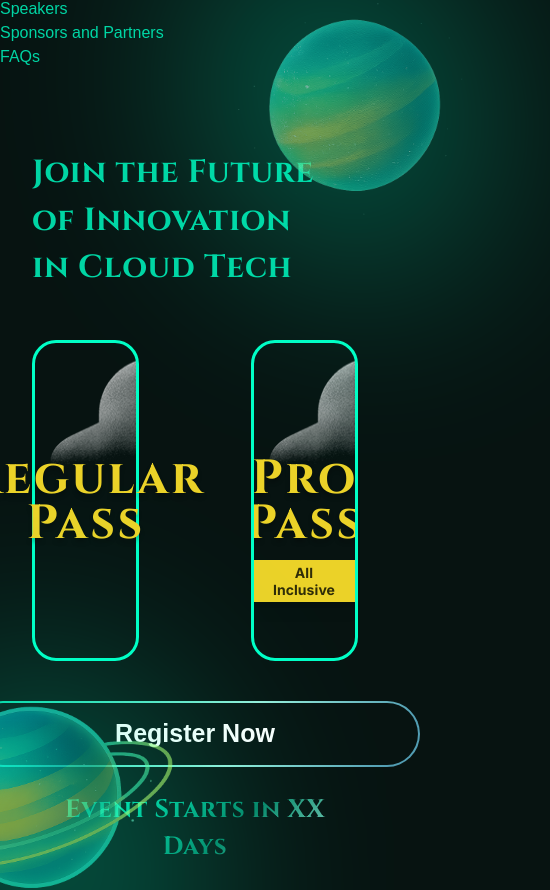
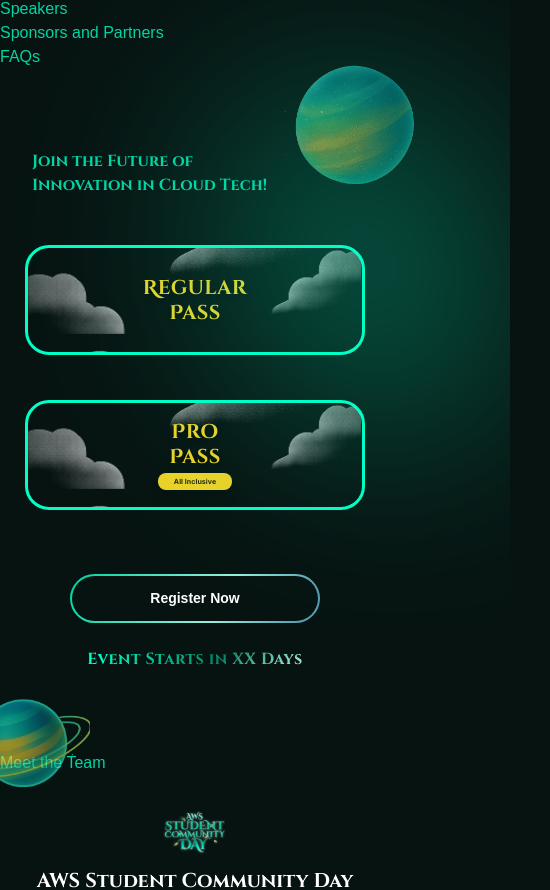
Before and after one commit to Student-Community-Day-Mega-Manila-2025/scd-manila-2025, a Next.js app: page / in a window 390 px wide. Shown: the part 2684-3574 px from the top of the page, 550 px wide, since content can reach past the window. Built offline with nearby package versions, Linux system fonts and the light colour scheme.

Commit message:
feat(registration): add mobile ticket options and enhance styling for registration section

```diff
--- a/src/app/globals.css
+++ b/src/app/globals.css
@@ -164,36 +164,43 @@ h3 {
 .registration-subtitle {
   color: #01d5a4;
   font-family: "Cinzel", serif;
-  font-size: 31.99px;
   font-weight: 700;
-  letter-spacing: 0.64px;
 }
 
 .ticket-title {
   color: #ebd228;
   text-shadow: 0 4px 4px rgba(0, 0, 0, 0.25);
   font-family: "Cinzel", serif;
-  font-size: 48px;
   font-style: normal;
   font-weight: 700;
-  line-height: 45px; /* 93.75% */
+  /* 93.75% */
   letter-spacing: 2.4px;
+}
+
+.ticket_mobile {
+  color: #EBD228;
+  text-align: center;
+  text-shadow: 0 4px 4px rgba(0, 0, 0, 0.25);
+  font-family: "Cinzel Decorative";
+  font-size: 20px;
+  font-style: normal;
+  font-weight: 700;
+  line-height: 25px;
+  /* 108.696% */
+  letter-spacing: 0.46px;
 }
 
 .ticket-title-description {
   font-family: "Cinzel", serif;
-  font-size: 31.99px;
   font-style: normal;
   font-weight: 700;
   line-height: normal;
   letter-spacing: 0.64px;
-  background: linear-gradient(
-    137deg,
+  background: linear-gradient(137deg,
       #ccf7ed 7.8%,
       #01d5a4 59.9%,
       #99eedb 98.82%,
-    #34ddb6 126.64%
-  );
+      #34ddb6 126.64%);
   background-clip: text;
   -webkit-background-clip: text;
   -webkit-text-fill-color: transparent;
@@ -222,16 +229,13 @@ h3 {
 .event-starts-in {
   text-align: center;
   font-family: "Cinzel", serif;
-  font-size: 25px;
   font-weight: 700;
   letter-spacing: 0.452px;
-  background: linear-gradient(
-    137deg,
+  background: linear-gradient(137deg,
       #00ffc6 7.8%,
       #078265 59.9%,
       #b3f2e4 98.82%,
-    #34ddb6 126.64%
-  );
+      #34ddb6 126.64%);
   background-clip: text;
   -webkit-background-clip: text;
   -webkit-text-fill-color: transparent;
@@ -242,7 +246,6 @@ h3 {
   color: #2f2d08;
   text-align: center;
   font-family: "Inter", sans-serif;
-  font-size: 14px;
   font-style: normal;
   font-weight: 700;
   line-height: normal;
@@ -271,12 +274,10 @@ h3 {
 
 .gradient-border {
   position: relative;
-  background: linear-gradient(
-    119deg,
+  background: linear-gradient(119deg,
       #01d5a5 2.58%,
       #99eedb 59.86%,
-    #529db3 93.48%
-  );
+      #529db3 93.48%);
   padding: 2px;
   border-radius: 50px;
 }
@@ -293,11 +294,9 @@ h3 {
 
 .gradient-border:hover span {
   border-color: white;
-  background: linear-gradient(
-    137deg,
+  background: linear-gradient(137deg,
       #00ffc6 7.8%,
       #078265 59.9%,
       #b3f2e4 98.82%,
-    #34ddb6 126.64%
-  );
+      #34ddb6 126.64%);
 }
--- a/src/components/sections/registration.tsx
+++ b/src/components/sections/registration.tsx
@@ -4,69 +4,150 @@ import Image from "next/image";
 
 const Registration = () => {
   const [hoveredTicket, setHoveredTicket] = useState<string | null>(null);
+  const [mobileHoveredTicket, setMobileHoveredTicket] = useState<string | null>(null);
 
   return (
     <section
       id="registration"
       className="relative bg-[var(--background)] px-4 py-12 sm:py-16"
     >
-      <div className="pointer-events-none absolute -top-35 -right-24 z-40 h-[350px] w-[300px] rounded-[40%_60%_30%_70%] bg-[#00FFC5B2] opacity-[40%] blur-[100px]" />
+      <div className="pointer-events-none absolute top-5 -right-30 lg:-top-35 lg:-right-24 z-40 h-[350px] w-[300px] rounded-[40%_60%_30%_70%] bg-[#00FFC5B2] opacity-[40%] blur-[100px]" />
+      <div className="absolute -right-20 -top-20 lg:-top-40 lg:-right-40 z-10 opacity-60 lg:w-[450px] lg:h-[550px] w-[230px] h-[270px]">
         <Image
           src="/planet.png"
           alt="Planet"
-        width={450}
-        height={550}
-        className="absolute -top-40 -right-40 z-10 opacity-60"
+          fill
+          className="object-cover"
         />
+      </div>
 
-      <div className="pointer-events-none absolute -bottom-28 -left-24 z-40 h-[400px] w-[300px] rounded-[40%_60%_30%_70%] bg-[#00FFC5B2] opacity-[40%] blur-[100px]" />
+
+
+      <div className="pointer-events-none hidden lg:block absolute -bottom-28 -left-24 z-40 h-[400px] w-[300px] rounded-[40%_60%_30%_70%] bg-[#00FFC5B2] opacity-[40%] blur-[100px]" />
+      <div className="absolute w-[130px] h-[170px] -bottom-20 -left-10 lg:-bottom-8 lg:-left-35 z-10 opacity-60 lg:w-[350px] lg:h-[450px]">
         <Image
           src="/ringed_planet.png"
           alt="Planet"
-        width={350}
-        height={450}
-        className="absolute -bottom-8 -left-35 z-10 opacity-60"
+          fill
+          className="object-cover"
         />
+      </div>
 
       <div className="mx-auto max-w-7xl px-4 py-8 sm:px-6 lg:px-8">
         <div className="mb-6 text-left sm:mb-8">
-          <h3 className="registration-subtitle">
-            Join the Future of Innovation <br /> in Cloud Tech
+          <h3 className="registration-subtitle lg:!text-[32px] !text-[16px] w-[260px] lg:w-[550px]">
+            Join the Future of Innovation in Cloud Tech!
           </h3>
         </div>
 
+        {/* Mobile View Tickets */}
+        <div className="mt-12 flex flex-col w-full items-center justify-center gap-[45px] md:hidden">
+          {/* Regular Pass Mobile */}
+          <div
+            className="relative flex h-[110px] w-[340px] items-center justify-center rounded-3xl border-[3px] border-[#00FFC6] bg-cover bg-center bg-no-repeat transition-all duration-500 ease-in-out"
+            style={{ backgroundImage: 'url("/Clouds.png")' }}
+            onMouseEnter={() => setMobileHoveredTicket("regular")}
+            onMouseLeave={() => setMobileHoveredTicket(null)}
+          >
+            <Image src="/right_cloud.png" alt="Left Cloud" width={160} height={80} className="absolute right-0 top-0" />
+            <Image src="/left_cloud.png" alt="Left Cloud" width={160} height={80} className="absolute left-0 top-0" />
+
+            {/* Default State */}
+            <div className={`absolute inset-0 flex items-center justify-center transition-all duration-500 ease-in-out ${mobileHoveredTicket === "regular" ? "opacity-0" : "opacity-100"}`}>
+              <h4 className="ticket_mobile">
+                Regular <br /> Pass
+              </h4>
+            </div>
+
+            {/* Hover State */}
+            <div className={`absolute inset-0 transition-all duration-500 ease-in-out ${mobileHoveredTicket === "regular" ? "opacity-100" : "opacity-0"}`}>
+              <div className="h-full w-full flex bg-[#071311B2] px-1 py-2 rounded-3xl">
+                <div className="flex items-center justify-center px-1 my-2 border-r border-[#285968] w-[25%]">
+                  <h3 className="ticket-title-description !text-[12px] text-center">Regular Pass</h3>
+                </div>
+                <div className="flex flex-col items-start px-4 text-left w-[75%] gap-1">
+                  <h3 className="ticket-title !text-[14px] text-left">150 PHP</h3>
+                  <p className="text-[#99EEDB] text-xs">
+                    Perfect for attendees joining the core experience
+                  </p>
+                  <div className="text-[#99EEDB] text-xs">
+                    <p><span className="text-[#ebd228]">What You Get:</span> Food, Swag Kit</p>
+                  </div>
+                </div>
+              </div>
+            </div>
+          </div>
+
+          {/* Pro Pass Mobile */}
+          <div
+            className="relative flex h-[110px] w-[340px] items-center justify-center rounded-3xl border-[3px] border-[#00FFC6] bg-cover bg-center bg-no-repeat transition-all duration-500 ease-in-out"
+            style={{ backgroundImage: 'url("/Clouds.png")' }}
+            onMouseEnter={() => setMobileHoveredTicket("pro")}
+            onMouseLeave={() => setMobileHoveredTicket(null)}
+          >
+            <Image src="/right_cloud.png" alt="Left Cloud" width={160} height={80} className="absolute right-0 top-0" />
+            <Image src="/left_cloud.png" alt="Left Cloud" width={160} height={80} className="absolute left-0 top-0" />
+
+            {/* Default State */}
+            <div className={`absolute inset-0 flex flex-col gap-1 items-center justify-center transition-all duration-500 ease-in-out ${mobileHoveredTicket === "pro" ? "opacity-0" : "opacity-100"}`}>
+              <h4 className="ticket_mobile">
+                Pro <br /> Pass
+              </h4>
+              <div className="flex items-center justify-center rounded-lg bg-[#EBD228] px-4 py-1 text-black shadow-lg">
+                <span className="all-inclusive-text !text-[7px]">All Inclusive</span>
+              </div>
+            </div>
+
+            {/* Hover State */}
+            <div className={`absolute inset-0 transition-all duration-500 ease-in-out ${mobileHoveredTicket === "pro" ? "opacity-100" : "opacity-0"}`}>
+              <div className="h-full w-full flex bg-[#071311B2] px-1 py-2 rounded-3xl">
+                <div className="flex items-center justify-center px-1 my-2 border-r border-[#285968] w-[25%]">
+                  <h3 className="ticket-title-description !text-[12px] text-center">Pro Pass</h3>
+                </div>
+                <div className="flex flex-col items-start px-4 text-left w-[75%] gap-1">
+                  <h3 className="ticket-title !text-[14px] text-left">250 PHP</h3>
+                  <p className="text-[#99EEDB] text-xs">
+                    Ideal for attendees seeking more than the basics
+                  </p>
+                  <div className="text-[#99EEDB] text-xs">
+                    <p><span className="text-[#ebd228]">What You Get:</span> Food, Swag Kit, Workshop Access</p>
+                  </div>
+                </div>
+              </div>
+            </div>
+          </div>
+        </div>
+
+
+        {/* Desktop View Tickets*/}
+
         {/* Tickets */}
-        <div className="mt-12 flex w-full items-center justify-center gap-28">
-          {/* Regular Pass */}
+        <div className="hidden md:flex mt-12 w-full items-center justify-center gap-28">
           <div
             className="relative flex h-[321px] w-[475px] items-center justify-center rounded-3xl border-[3px] border-[#00FFC6] bg-cover bg-center bg-no-repeat transition-all duration-500 ease-in-out"
             style={{ backgroundImage: 'url("/Clouds.png")' }}
             onMouseEnter={() => setHoveredTicket("regular")}
             onMouseLeave={() => setHoveredTicket(null)}
           >
-            {/* Initial View */}
             <div
-              className={`absolute inset-0 flex items-center justify-center transition-all duration-500 ease-in-out ${
-                hoveredTicket === "regular" ? "opacity-0" : "opacity-100"
+              className={`absolute inset-0 flex items-center justify-center transition-all duration-500 ease-in-out ${hoveredTicket === "regular" ? "opacity-0" : "opacity-100"
                 }`}
             >
-              <h4 className="ticket-title text-center">
+              <h4 className="ticket-title text-center !text-[48px] !leading-[55px]">
                 Regular <br /> Pass
               </h4>
             </div>
 
-            {/* Description View */}
             <div
-              className={`absolute inset-0 transition-all duration-500 ease-in-out ${
-                hoveredTicket === "regular" ? "opacity-100" : "opacity-0"
+              className={`absolute inset-0 transition-all duration-500 ease-in-out ${hoveredTicket === "regular" ? "opacity-100" : "opacity-0"
                 }`}
             >
               <div className="h-full w-full space-y-1 bg-[#071311B2] px-[32px] pt-[24px] pb-[10px]">
-                <h3 className="ticket-title-description">Regular Pass</h3>
+                <h3 className="ticket-title-description !text-[32px]">Regular Pass</h3>
                 <p className="ticket-description">
                   Perfect for attendees joining the core <br /> experience
                 </p>
-                <h3 className="ticket-title py-2">150 PHP</h3>
+                <h3 className="ticket-title py-2 !text-[48px] !leading-[55px]">150 PHP</h3>
                 <div className="ticket-description">
                   <span>What You Get:</span>
                   <ul>
@@ -78,39 +159,34 @@ const Registration = () => {
             </div>
           </div>
 
-          {/* Pro Pass */}
           <div
             className="relative flex h-[321px] w-[475px] items-center justify-center overflow-hidden rounded-3xl border-[3px] border-[#00FFC6] bg-cover bg-center bg-no-repeat transition-all duration-500 ease-in-out"
             style={{ backgroundImage: 'url("/Clouds.png")' }}
             onMouseEnter={() => setHoveredTicket("pro")}
             onMouseLeave={() => setHoveredTicket(null)}
           >
-            {/* Initial View */}
             <div
-              className={`absolute inset-0 flex items-center justify-center transition-all duration-500 ease-in-out ${
-                hoveredTicket === "pro" ? "opacity-0" : "opacity-100"
+              className={`absolute inset-0 flex items-center justify-center transition-all duration-500 ease-in-out ${hoveredTicket === "pro" ? "opacity-0" : "opacity-100"
                 }`}
             >
-              <h4 className="ticket-title text-center">
+              <h4 className="ticket-title text-center !text-[48px] !leading-[55px]">
                 Pro <br /> Pass
               </h4>
               <div className="absolute -right-2 bottom-14 mt-7 flex items-center justify-center rounded-lg bg-[#EBD228] px-7 py-1 text-black shadow-lg">
-                <span className="all-inclusive-text">All Inclusive</span>
+                <span className="all-inclusive-text !text-[12px]">All Inclusive</span>
               </div>
             </div>
 
-            {/* Description View */}
             <div
-              className={`absolute inset-0 transition-all duration-500 ease-in-out ${
-                hoveredTicket === "pro" ? "opacity-100" : "opacity-0"
+              className={`absolute inset-0 transition-all duration-500 ease-in-out ${hoveredTicket === "pro" ? "opacity-100" : "opacity-0"
                 }`}
             >
               <div className="h-full w-full space-y-1 bg-[#071311B2] px-[32px] pt-[24px] pb-[10px]">
-                <h3 className="ticket-title-description">Pro Pass</h3>
+                <h3 className="ticket-title-description !text-[32px]">Pro Pass</h3>
                 <p className="ticket-description">
                   Ideal for attendees seeking more than <br /> the basics
                 </p>
-                <h3 className="ticket-title py-2">250 PHP</h3>
+                <h3 className="ticket-title py-2 !text-[48px] !leading-[55px]">250 PHP</h3>
                 <div className="ticket-description">
                   <span>What You Get:</span>
                   <ul>
@@ -124,13 +200,14 @@ const Registration = () => {
           </div>
         </div>
 
+
         {/* Registration Button */}
-        <div className="mt-10 flex w-full flex-col items-center justify-center gap-6">
-          <button className="gradient-border w-[450px]">
-            <span className="text-[25px] font-bold">Register Now</span>
+        <div className="lg:mt-10 mt-16 flex w-full flex-col items-center justify-center gap-6">
+          <button className="gradient-border lg:w-[450px] w-[250px]">
+            <span className="lg:text-[25px] text-[14px] font-bold">Register Now</span>
           </button>
           <div className="flex items-center justify-center">
-            <h3 className="event-starts-in">Event Starts in XX Days</h3>
+            <h3 className="event-starts-in lg:!text-[25px] !text-[16px]">Event Starts in XX Days</h3>
           </div>
         </div>
       </div>
```
Also changed, not shown: src/components/sections/program-flow.tsx (+4 -6 lines), public/left_cloud.png (added), public/right_cloud.png (added). Lines whose indentation alone changed are shown as unchanged.
